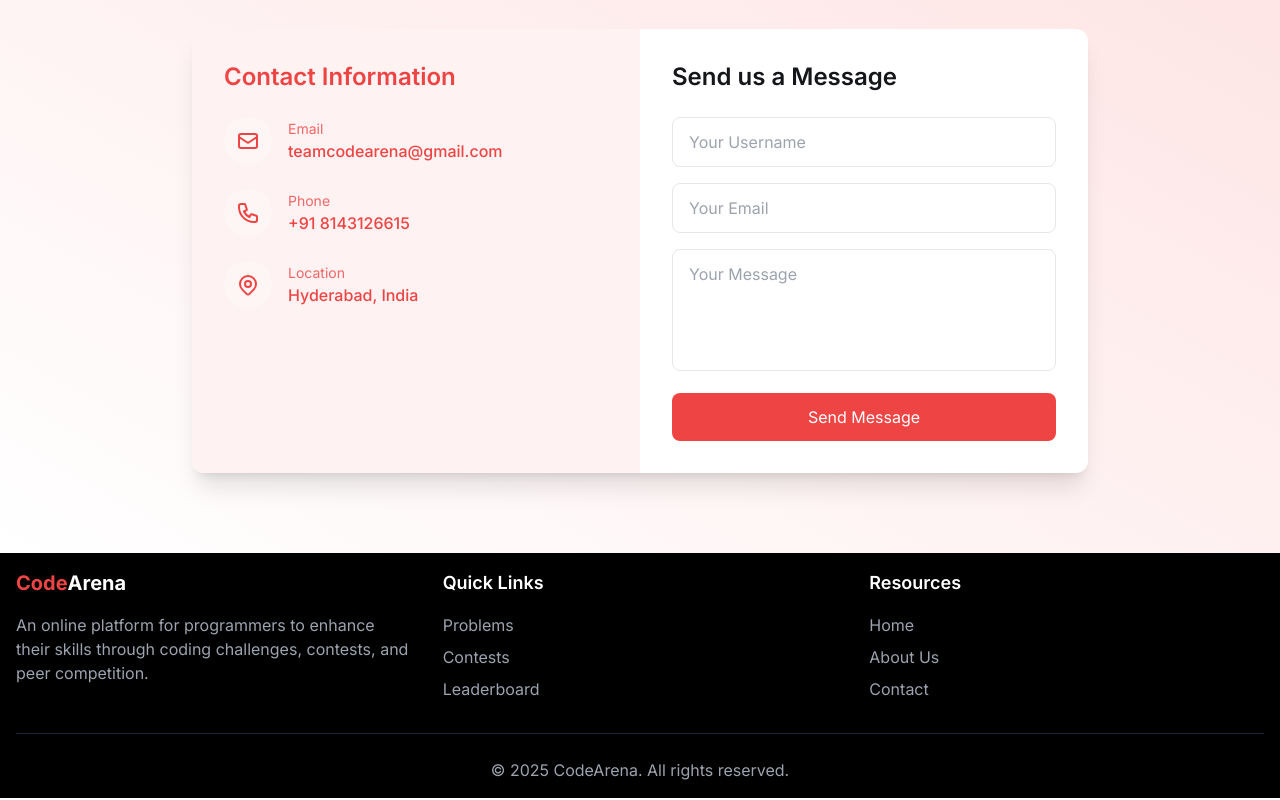
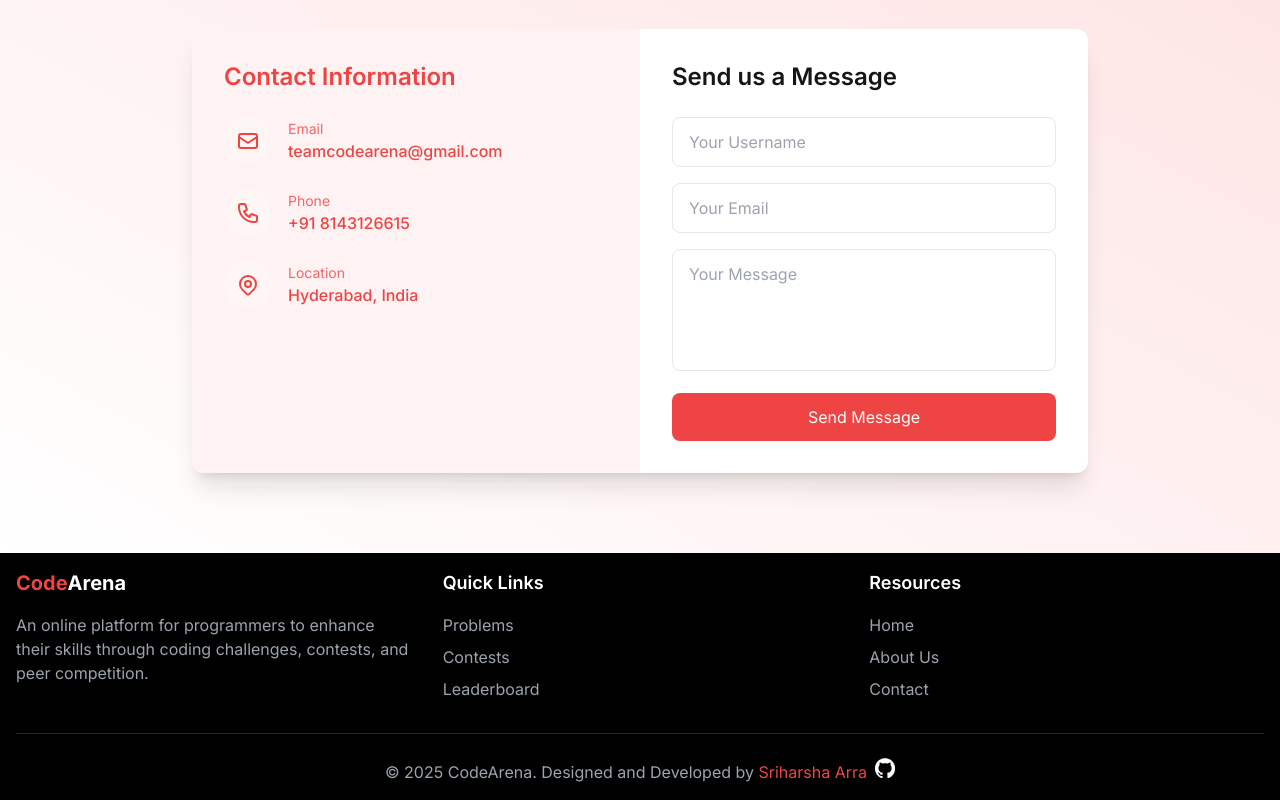
Before and after one commit to ArraSriharsha/Dev, a React (Vite) app in the folder client/: page / in a window 1280 px wide. Shown: the part 2691-3491 px from the top of the page. Built offline with nearby package versions, Linux system fonts and the light colour scheme; no server answers.

Commit message:
Modified footer

```diff
--- a/client/src/components/Footer.jsx
+++ b/client/src/components/Footer.jsx
@@ -61,7 +61,16 @@ const Footer = () => {
         </div>
 
         <div className="border-t border-gray-800 mt-8 pt-6 text-center text-gray-400">
-            <p>&copy; {new Date().getFullYear()} CodeArena. All rights reserved.</p>
+          <p>
+            © 2025 CodeArena. Designed and Developed by <span className='text-red-500'>Sriharsha Arra</span>
+            <a
+              href="https://github.com/ArraSriharsha/Dev"
+              className="inline-flex items-center ml-2"
+            >
+              <img src="/github.png" alt="GitHub" className="w-5 h-5 hover:scale-105 hover:text-red-500 transition-transform duration-300"/>
+            </a>
+          </p>
+
         </div>
       </div>
     </footer>
```
Also changed, not shown: client/public/back.svg (deleted), client/public/github.png (added). Lines whose indentation alone changed are shown as unchanged.
